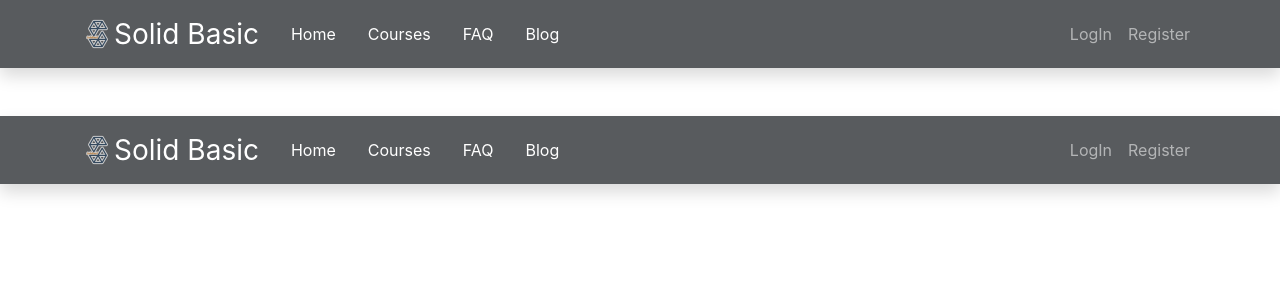
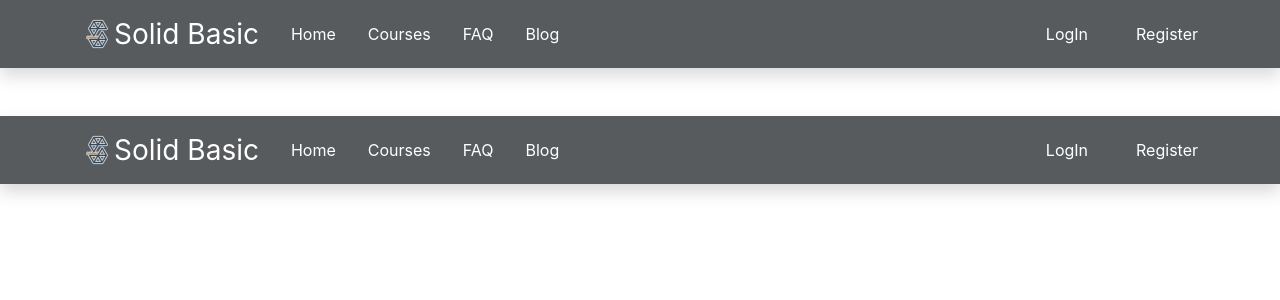
Before and after one commit to Shariyer/solid-basic-client, a React (Create React App) app: page /header in a window 1280 px wide. Shown: the top 300 px of the page. Built offline with nearby package versions, Linux system fonts and the light colour scheme; no server answers.

Commit message:
user profile updater added

```diff
--- a/src/AuthContext/AuthContext.js
+++ b/src/AuthContext/AuthContext.js
@@ -10,6 +10,7 @@ import {
   signInWithEmailAndPassword,
   signInWithPopup,
   signOut,
+  updateProfile,
 } from "firebase/auth";
 import app from "../Firebase/FirebaseConfig";
 import { createContext } from "react";
@@ -51,6 +52,9 @@ const AuthContext = ({ children }) => {
   const LogOut = () => {
     return signOut(auth);
   };
+  const UpdateUserProfile = (profile) => {
+    updateProfile(auth.currentUser, profile);
+  };
 
   useEffect(() => {
     const unsubscribe = onAuthStateChanged(auth, (currentUser) => {
@@ -72,6 +76,7 @@ const AuthContext = ({ children }) => {
     CreateUser,
     SignInWithGithub,
     LogOut,
+    UpdateUserProfile,
   };
   return (
     <div>
--- a/src/components/Header/Header.js
+++ b/src/components/Header/Header.js
@@ -67,7 +67,7 @@ const Header = () => {
               {user?.uid ? (
                 <div className="d-flex align-items-center">
                   <NavLink
-                    className="text-decoration-none text-white"
+                    className="text-decoration-none text-white px-4"
                     onClick={handleLogOut}
                     to="/login"
                   >
@@ -81,8 +81,18 @@ const Header = () => {
                 </div>
               ) : (
                 <>
-                  <Nav.Link href="/login">LogIn</Nav.Link>
-                  <Nav.Link href="/register">Register</Nav.Link>
+                  <NavLink
+                    className="text-decoration-none text-white px-5"
+                    to="/login"
+                  >
+                    LogIn
+                  </NavLink>
+                  <NavLink
+                    className="text-decoration-none text-white"
+                    to="/register"
+                  >
+                    Register
+                  </NavLink>
                 </>
               )}
             </Nav>
--- a/src/components/Register/Register.js
+++ b/src/components/Register/Register.js
@@ -7,8 +7,9 @@ import { NavLink, useNavigate } from "react-router-dom";
 import { authContext } from "../../AuthContext/AuthContext";
 
 const Register = () => {
-  const { CreateUser } = useContext(authContext);
+  const { CreateUser, UpdateUserProfile } = useContext(authContext);
   const navigate = useNavigate();
+  // handleFormRegister
   const handleFormRegister = (event) => {
     event.preventDefault();
     const form = event.target;
@@ -16,16 +17,28 @@ const Register = () => {
     const photoURL = form.photoURL.value;
     const email = form.email.value;
     const password = form.password.value;
-    console.log(fullName, photoURL, email, password);
+    // console.log(fullName, photoURL, email, password);
     CreateUser(email, password)
       .then((result) => {
         const user = result.user;
         console.log("registered with E&P" + user);
         form.reset();
+        handleUpdateUserProfile(fullName, photoURL);
         navigate("/");
       })
       .catch((e) => {
         console.error(e.message);
+      });
+  };
+  const handleUpdateUserProfile = (fullName, photoURL) => {
+    const profile = {
+      displayName: fullName,
+      photoURL: photoURL,
+    };
+    UpdateUserProfile(profile)
+      .then(() => {})
+      .catch((e) => {
+        console.error(e);
       });
   };
 
```
